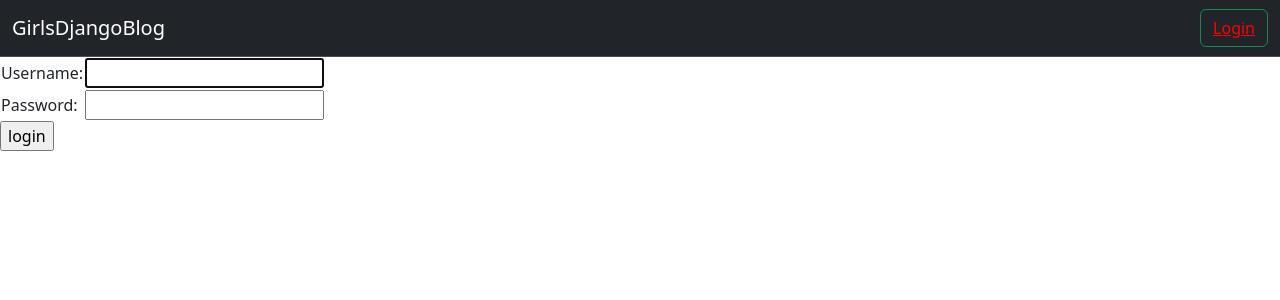
After one commit to andrewBaku/django_base_blog, a Django app: page /accounts/login/ in a window 1280 px wide. The commit adds this page. Shown: the top 300 px of the page. Run offline with Django 4.2, Linux system fonts and the light colour scheme.

Commit message:
Create function to delete post. Create func to get list of posts by author. Creating a login and logout functional.

```diff
--- a/blog/templates/blog/base.html
+++ b/blog/templates/blog/base.html
@@ -15,7 +15,10 @@
     <a class="navbar-brand" href="{% url 'post_list' %}">GirlsDjangoBlog</a>
     <form class="d-flex" role="search">
         {% if user.is_authenticated %}
+            <p>Hello, {{ user.username }} <small>(<a href="{% url 'logout' %}">Log out</a>)</small></p>
       <button class="btn btn-outline-success" type="submit"><a href="{% url 'create_new_post' %}">Create Post</a></button>
+        {% else %}
+            <button class="btn btn-outline-success" type="submit"><a href="{% url 'login' %}">Login</a></button>
         {% endif %}
     </form>
   </div>
--- a/blog/templates/blog/post_detail.html
+++ b/blog/templates/blog/post_detail.html
@@ -10,8 +10,9 @@
     <p class="card-text">{{ post.text }}</p>
       {% if user.is_authenticated %}
       <a href="{% url 'post_edit' pk=post.pk %}" class="btn btn-primary">Update post</a>
+          <a href="{% url 'post_delete' pk=post.pk %}" class="btn btn-primary">Delete post</a>
       {% endif %}
-    <a href="#" class="btn btn-primary">Go to {{ post.author }} posts</a>
+    <a href="{% url 'posts_by_author' author=post.author %}" class="btn btn-primary">Go to {{ post.author }} posts</a>
   </div>
   <div class="card-footer text-body-secondary">
     Created {{ post.created_date }}
--- /dev/null
+++ b/blog/templates/registration/login.html
@@ -0,0 +1,29 @@
+{% extends 'blog/base.html' %}
+
+{% block content %}
+
+    {% if form.errors %}
+
+        <p>Your username and password dint`t match. Please, try again.</p>
+
+    {% endif %}
+
+    <form method="POST" action="{% url 'login' %}">
+    {% csrf_token %}
+    <table>
+        <tr>
+            <td>{{ form.username.label_tag }}</td>
+            <td>{{ form.username }}</td>
+        </tr>
+        <tr>
+            <td>{{ form.password.label_tag }}</td>
+            <td>{{ form.password }}</td>
+        </tr>
+    </table>
+
+        <input type="submit" value="login">
+        <input type="hidden" name="next" value="{{ next }}">
+
+    </form>
+
+{% endblock %}
--- a/blog/urls.py
+++ b/blog/urls.py
@@ -4,7 +4,9 @@ from . import views
 
 urlpatterns = [
     path('', views.post_list, name='post_list'),
+    path('posts/author_<str:author>', views.get_posts_by_author, name='posts_by_author'),
+    path('post/new/', views.create_new_post, name='create_new_post'),
     path('post/<int:pk>/', views.post_detail, name='post_detail'),
-    path('post/new/', views.create_new_post, name='create_new_post'),
-    path('post/<int:pk>/edit/', views.post_edit, name='post_edit')
+    path('post/<int:pk>/edit/', views.post_edit, name='post_edit'),
+    path('post/<int:pk>/delete/', views.post_delete, name='post_delete'),
 ]
--- a/djgirls_blog/settings.py
+++ b/djgirls_blog/settings.py
@@ -126,3 +126,5 @@ DEFAULT_AUTO_FIELD = 'django.db.models.BigAutoField'
 
 STATIC_URL = '/static/'
 STATIC_ROOT = BASE_DIR / 'static'
+
+LOGIN_REDIRECT_URL = '/'
--- a/djgirls_blog/urls.py
+++ b/djgirls_blog/urls.py
@@ -16,8 +16,11 @@ Including another URLconf
 """
 from django.contrib import admin
 from django.urls import path, include
+from django.contrib.auth import views
 
 urlpatterns = [
     path('admin/', admin.site.urls),
+    path('accounts/login/', views.LoginView.as_view(), name='login'),
+    path('account/logout/', views.LogoutView.as_view(next_page='/'), name='logout'),
     path('', include('blog.urls'))
 ]
```
Also changed, not shown: blog/templates/blog/posts_by_author.html (added, +23 -0 lines), blog/views.py (+14 -3 lines), db.sqlite3.
